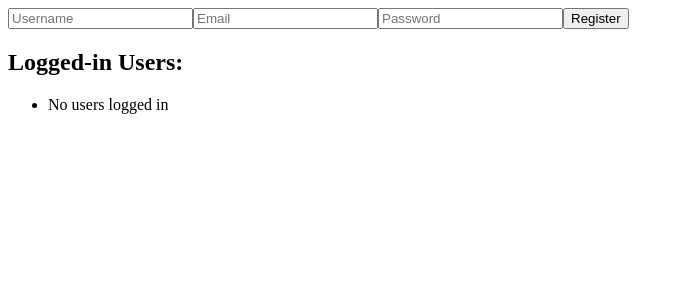
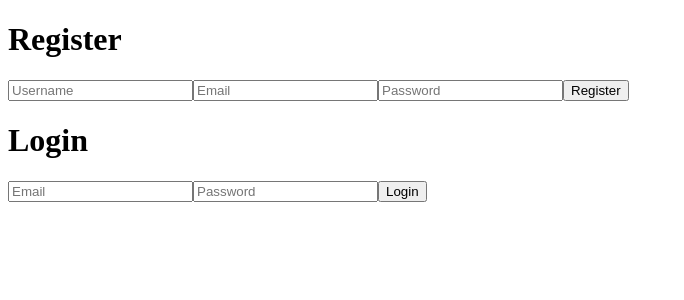
Before and after one commit to driverboy404/trustGame, a React (Create React App) app in the folder client/: page / in a window 1280 px wide. Shown: the top 300 px of the page, without its empty margins (0-684 px from the left). Built offline with nearby package versions, Linux system fonts and the light colour scheme; no server answers.

Commit message:
Further improvements

```diff
--- a/client/src/Register.jsx
+++ b/client/src/Register.jsx
@@ -1,13 +1,35 @@
-import { useState } from "react";
+import { useEffect, useState } from "react";
 import axios from "axios";
 
 const API_URL = process.env.REACT_APP_BACKEND_URL;
 
 function Register() {
   const [form, setForm] = useState({ username: "", email: "", password: "" });
+  const [loginForm, setLoginForm] = useState({ email: "", password: "" });
+  const [loggedInUser, setLoggedInUser] = useState(null); // Track specific logged-in user
   const [loggedInUsers, setLoggedInUsers] = useState([]);
 
-  const handleSubmit = async (e) => {
+  useEffect(() => {
+    // Check if the user is already logged in when the page loads
+    const checkLoggedInUser = async () => {
+      try {
+        const loggedInUserRes = await axios.get(`${API_URL}/currentUser`, {
+          withCredentials: true, // Send cookies with the request
+        });
+
+        if (loggedInUserRes.data.user) {
+          setLoggedInUser(loggedInUserRes.data.user); // Set your specific user
+        }
+      } catch (error) {
+        console.error("Error fetching logged-in user:", error);
+      }
+    };
+
+    checkLoggedInUser();
+  }, []);
+
+  // Handle registration form submission
+  const handleRegisterSubmit = async (e) => {
     e.preventDefault();
     try {
       // Register the user
@@ -18,28 +40,63 @@ function Register() {
       alert(res.data.message);
 
       // Log the user in immediately after registration
-      const loginRes = await axios.post(`${API_URL}/login`, {
-        email: form.email,
-        password: form.password,
-      }, { withCredentials: true });
+      const loginRes = await axios.post(
+        `${API_URL}/login`,
+        { email: form.email, password: form.password },
+        { withCredentials: true }
+      );
 
       alert(loginRes.data.message);
 
-      // Fetch and display the list of logged-in users
-      const loggedInUsersRes = await axios.get(`${API_URL}/loggedInUsers`, {
-        withCredentials: true, // Send cookies with the request
-      });
-
-      setLoggedInUsers(loggedInUsersRes.data.loggedInUsers);
-
+      // Set the logged-in user after successful login
+      setLoggedInUser(loginRes.data.user);
     } catch (error) {
       alert(error.response?.data.message || "Registration failed");
     }
   };
 
+  // Handle login form submission
+  const handleLoginSubmit = async (e) => {
+    e.preventDefault();
+    try {
+      // Log the user in
+      const loginRes = await axios.post(
+        `${API_URL}/login`,
+        loginForm,
+        { withCredentials: true }
+      );
+
+      alert(loginRes.data.message);
+
+      // Set the logged-in user after successful login
+      setLoggedInUser(loginRes.data.user);
+    } catch (error) {
+      alert(error.response?.data.message || "Login failed");
+    }
+  };
+
+  const handleLogout = async () => {
+    try {
+      // Logout the user
+      const res = await axios.post(
+        `${API_URL}/logout`,
+        {},
+        { withCredentials: true }
+      );
+
+      alert(res.data.message);
+      setLoggedInUser(null); // Clear logged-in user state
+    } catch (error) {
+      alert("Logout failed");
+    }
+  };
+
   return (
     <div>
-      <form onSubmit={handleSubmit}>
+      <h1>Register</h1>
+      {!loggedInUser ? (
+        <>
+          <form onSubmit={handleRegisterSubmit}>
             <input
               type="text"
               placeholder="Username"
@@ -58,14 +115,27 @@ function Register() {
             <button type="submit">Register</button>
           </form>
 
-      <h2>Logged-in Users:</h2>
-      <ul>
-        {loggedInUsers.length > 0 ? (
-          loggedInUsers.map((user, index) => <li key={index}>{user}</li>)
+          <h1>Login</h1>
+          <form onSubmit={handleLoginSubmit}>
+            <input
+              type="email"
+              placeholder="Email"
+              onChange={(e) => setLoginForm({ ...loginForm, email: e.target.value })}
+            />
+            <input
+              type="password"
+              placeholder="Password"
+              onChange={(e) => setLoginForm({ ...loginForm, password: e.target.value })}
+            />
+            <button type="submit">Login</button>
+          </form>
+        </>
       ) : (
-          <li>No users logged in</li>
+        <>
+          <h2>Welcome, {loggedInUser.username}</h2>
+          <button onClick={handleLogout}>Logout</button>
+        </>
       )}
-      </ul>
     </div>
   );
 }
```
Also changed, not shown: 1 other file (tests, documents, lock files or other folders). Lines whose indentation alone changed are shown as unchanged.
